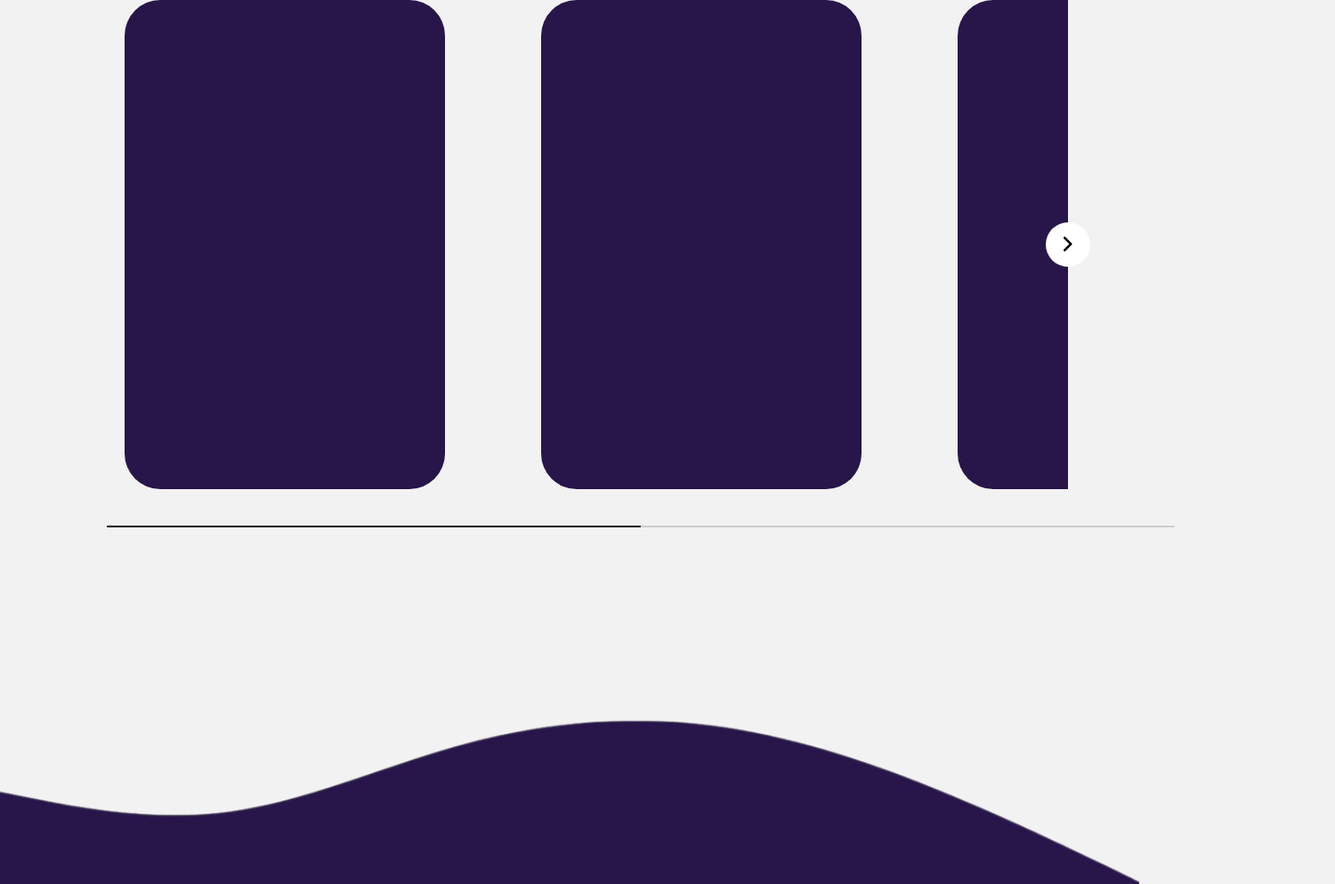
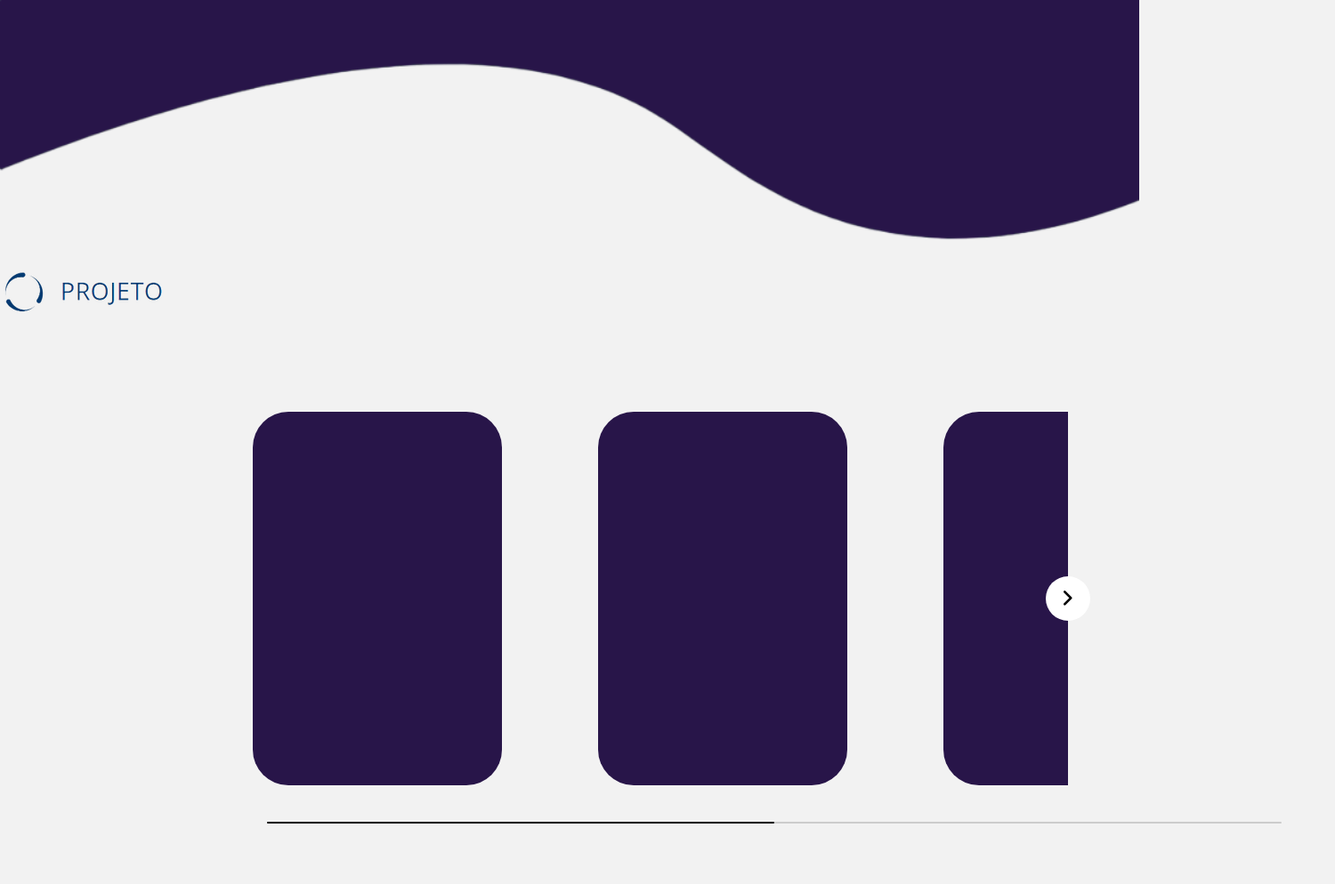
Before and after one commit to Grupo-06-2ADSA/Site-Institucional, a plain HTML site: page rodape/index.html in a window 1280 px wide. Shown: the top 994 px of the page at 89% size, 1500 px wide, since content can reach past the window. Drawn offline with nearby package versions, Linux system fonts and the light colour scheme.

Commit message:
Rodape arrumado

```diff
--- a/rodape/index.html
+++ b/rodape/index.html
@@ -12,6 +12,8 @@
 </head>
 
 <body>
+  <div class="ondulacao"></div>
+  <div class="projetos"> <img src="img/teste-yvARMRmfT-transformed.png" alt=""> </div>
   <div class="container">
     <div class="lista-slide">
       <button id="slide-anterior" class="slide-button material-symbols-rounded">
--- a/rodape/style.css
+++ b/rodape/style.css
@@ -8,6 +8,19 @@
     background: #f2f2f2;
   }
 
+  .ondulacao{
+    width: 100%;
+    height: 400px;
+    background-image: url(img/2024-03-17\ 054355-Photoroom.png-Photoroom.png);
+    background-size: cover;
+    margin-bottom: 100px;
+  }
+
+  .projetos{
+    margin-top: -200px;
+    margin-bottom: 100px;
+  }
+
   .container {
     max-width: 1200px;
     width: 100%;
@@ -15,7 +28,7 @@
 
   .lista-slide {
     position: relative;
-    margin-left: 10%;
+    margin-left: 22%;
   }
 
   .lista-slide .slide-button {
@@ -66,8 +79,8 @@
   }
 
   .lista-slide .lista-texto .item-texto {
-    width: 360px;
-    height: 550px;
+    width: 280px;
+    height: 420px;
     object-fit: cover;
     background-color: #281549;
     border-radius: 40px;
@@ -79,12 +92,12 @@
     width: 100%;
     display: flex;
     align-items: center;
-    margin-left: 10%;
+    margin-left: 25%;
   }
 
   .slider-scrollbar .scrollbar-track {
     background: #ccc;
-    width: 100%;
+    width: 95%;
     height: 2px;
     display: flex;
     align-items: center;
```
Also changed, not shown: rodape/img/2024-03-17 054355-Photoroom.png-Photoroom.png (added), rodape/img/teste-yvARMRmfT-transformed.png (added).
